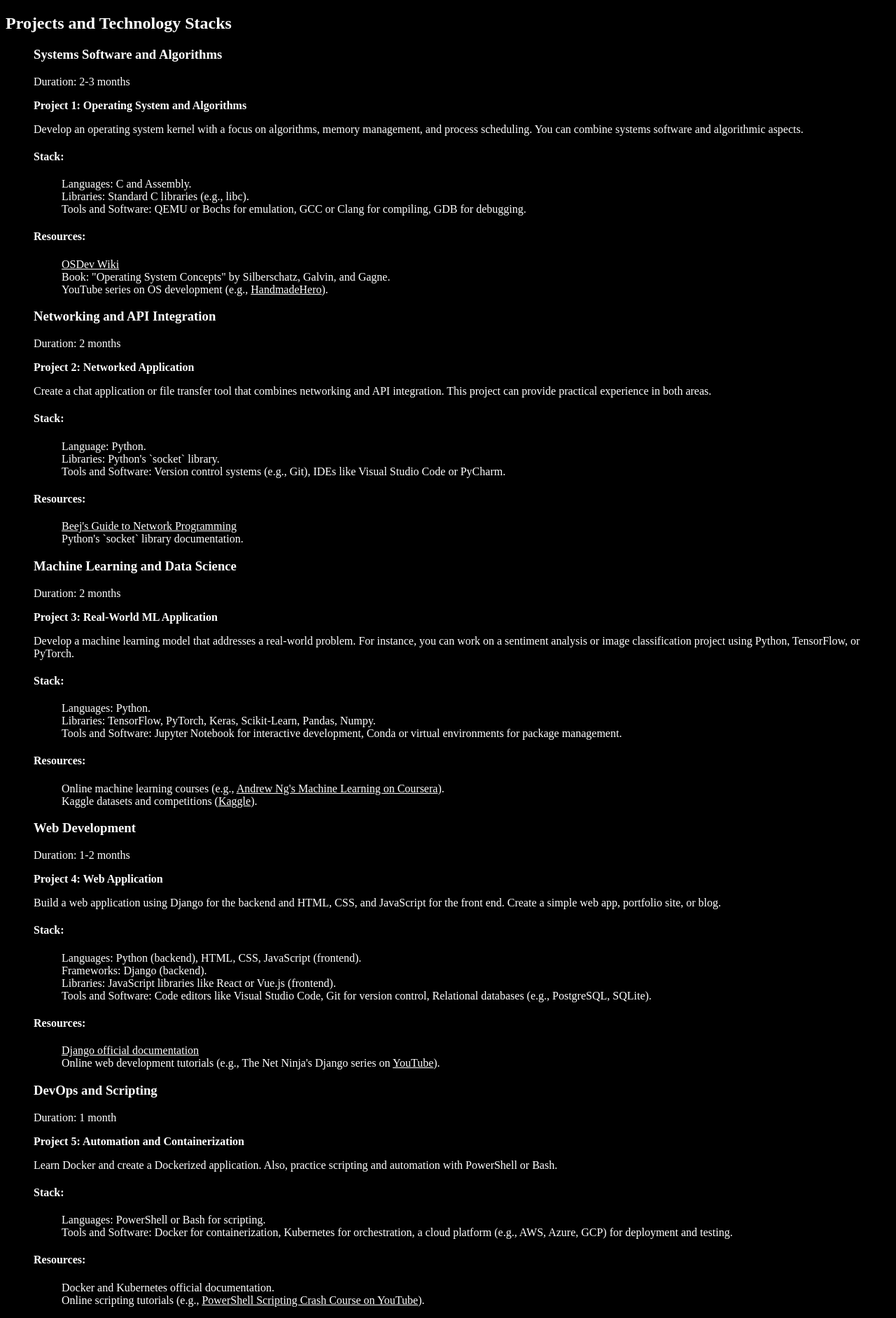
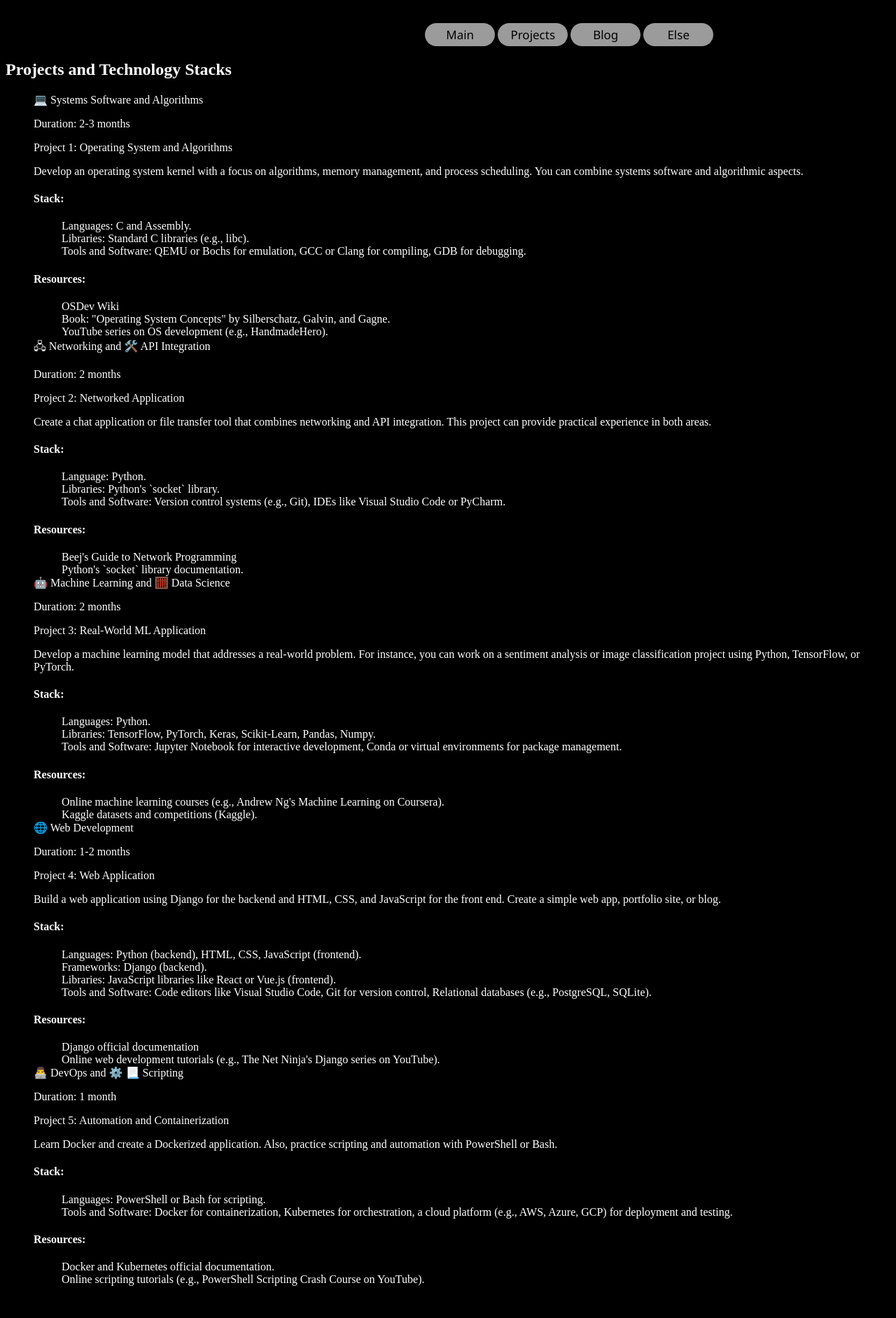
Before and after one commit to leonado10000/Dev, a Django app: page /projects in a window 1280 px wide. Shown: the whole page at 70% size. After the commit the page ends 1837 px from the top, so only its background shows below. Run offline with Django 4.2, Linux system fonts and the light colour scheme.

Commit message:
projects and navbar

```diff
--- a/Portfolio/templates/index.html
+++ b/Portfolio/templates/index.html
@@ -70,7 +70,7 @@
                     padding-bottom: 5px;
                 }
                 a{
-
+                    text-decoration: none;
                     transition: ease-out 300ms;
                 }
                 a:hover{
@@ -86,10 +86,10 @@
 
 
         <div id="head-container">
-            <a href="">
+            <a href="{% url 'ind' %}">
                 <div id="nav-bar-option">Main</div>
             </a>
-            <a href="">
+            <a href="{% url 'projects' %}">
                 <div id="nav-bar-option">Projects</div>
             </a>
             <a href="">
--- a/Portfolio/templates/projects.html
+++ b/Portfolio/templates/projects.html
@@ -1,12 +1,15 @@
 <!DOCTYPE html>
 <html>
 <head>
-    <title>Project List</title>
+    <meta charset="UTF-8">
+    <meta name="viewport" content="width=device-width, initial-scale=1.0">
+    <link rel="shortcut icon" href="https://images.emojiterra.com/google/noto-emoji/unicode-15/color/svg/1f355.svg" type="image/x-icon">
+    <title>🍄 Project List</title>
     <style>
-        @media  (max-width:800px){
+        @media (max-width: 800px){
             body{
-                background-color: wheat;
-                -webkit-text-fill-color: rgb(236, 0, 0);
+                background-color: rgb(0, 0, 0);
+                -webkit-text-fill-color: rgb(255, 255, 255);
             }
         }
         @media (min-width: 801px) {
@@ -19,14 +22,153 @@
 </head>
 <body>
 
+
+    <div class="section" id="head-section">
+        <style>
+            @media (max-width: 800px){
+                #head-section{
+                    /* background-color: rgba(255, 255, 255, 0.1); */
+                }
+                #head-container{
+                    margin-left: 10%;
+                    /* margin-right: 10%; */
+                    padding-top: 25px;
+                    padding-right: 10%;
+                    text-align: right;
+                }
+                #nav-bar-option{
+                    text-align: center;
+                    display: inline-block;
+
+                    background-color: rgba(255, 255, 255, 0.607);
+                    -webkit-text-fill-color: rgb(0, 0, 0);
+                    font-family: 'Segoe UI', Tahoma, Geneva, Verdana, sans-serif;
+                    font-size: 15px;
+                    font-weight: 600;
+
+                    border-radius: 25px;
+                    min-width: 70px;
+                    padding-top: 5px;
+                    padding-bottom: 5px;
+                }
+                a{
+                    text-decoration: none;
+                    transition: ease-out 300ms;
+                }
+                a:hover{
+                    margin-top: 30px;
+                    margin-left: 10px;
+                    margin-right: 10px;
+                    padding-bottom: 10px;
+                    border-bottom: 2px solid skyblue;
+                    transition: ease-in 300ms;
+                }
+            }
+            @media(min-width: 801px){
+                #head-section{
+                    /* background-color: rgba(255, 255, 255, 0.1); */
+                }
+                #head-container{
+                    margin-left: 10%;
+                    margin-right: 10%;
+                    padding-top: 25px;
+                    padding-right: 10%;
+                    text-align: right;
+                }
+                #nav-bar-option{
+                    text-align: center;
+                    display: inline-block;
+
+                    background-color: rgba(255, 255, 255, 0.607);
+                    -webkit-text-fill-color: black;
+                    font-family: 'Segoe UI', Tahoma, Geneva, Verdana, sans-serif;
+                    font-weight: 400;
+                    font-size: 17px;
+
+                    border-radius: 25px;
+                    min-width: 100px;
+                    padding-top: 5px;
+                    padding-bottom: 5px;
+                }
+                a{
+                    text-decoration: none;
+                    transition: ease-out 300ms;
+                }
+                a:hover{
+                    margin-top: 30px;
+                    margin-left: 10px;
+                    margin-right: 10px;
+                    padding-bottom: 10px;
+                    border-bottom: 2px solid skyblue;
+                    transition: ease-in 300ms;
+                }
+            }
+        </style>
+
+
+        <div id="head-container">
+            <a href="{% url 'ind' %}">
+                <div id="nav-bar-option">Main</div>
+            </a>
+            <a href="{% url 'projects' %}">
+                <div id="nav-bar-option">Projects</div>
+            </a>
+            <a href="">
+                <div id="nav-bar-option">Blog</div>
+            </a>
+            <a href="">
+                <div id="nav-bar-option">Else</div>
+            </a>
+        </div>
+    </div>
+
     <h2>Projects and Technology Stacks</h2>
 
-    <ul>
-        <li>
-            <h3>Systems Software and Algorithms</h3>
-            <p>Duration: 2-3 months</p>
-            <p><strong>Project 1: Operating System and Algorithms</strong></p>
-            <p>Develop an operating system kernel with a focus on algorithms, memory management, and process scheduling. You can combine systems software and algorithmic aspects.</p>
+        <style>
+            @media (max-width: 800px){
+                #project-container{
+                    padding-left: 3%;
+                    padding-right: 3%  ;
+                    display: grid;
+
+                    font-family: 'Segoe UI', Tahoma, Geneva, Verdana, sans-serif;
+                }
+                #project{
+                    margin-top: 20px;
+                    padding-bottom: 10px;
+                    border-bottom: 2px solid rgba(255, 255, 255, 0.174);
+                }
+                .project-topic{
+                    font-size: 27px;
+                }
+                #duration{
+                    font-size: 15px;
+                    font-weight: 100;
+                    -webkit-text-fill-color: rgba(255, 255, 255, 0.3);
+                }
+                p{
+                    margin: 0;
+                }
+                #project-name{
+                    font-size: 20px;
+                }
+                .project-idea{
+                    font-size: 15px;
+                    font-weight: 100;
+                    -webkit-text-fill-color: rgba(255, 255, 255, 0.5);
+                }
+
+            }
+        </style>
+    <ul id="project-container">
+        <li id="project">
+            <div class="project-topic">
+                💻 Systems Software and Algorithms
+            </div>
+            <p id="duration">Duration: 2-3 months</p>
+            <p id="project-name">Project 1: Operating System and Algorithms</p>
+            <p class="project-idea">Develop an operating system kernel with a focus on algorithms, memory management, and process scheduling.
+                 You can combine systems software and algorithmic aspects.</p>
 
             <h4>Stack:</h4>
             <ul>
@@ -43,11 +185,14 @@
             </ul>
         </li>
 
-        <li>
-            <h3>Networking and API Integration</h3>
-            <p>Duration: 2 months</p>
-            <p><strong>Project 2: Networked Application</strong></p>
-            <p>Create a chat application or file transfer tool that combines networking and API integration. This project can provide practical experience in both areas.</p>
+        <li id="project">
+            <div class="project-topic">
+                🖧 Networking and 🛠️ API Integration
+            </div>
+            <p id="duration">Duration: 2 months</p>
+            <p id="project-name">Project 2: Networked Application</p>
+            <p class="project-idea">Create a chat application or file transfer tool that combines networking and API integration.
+                 This project can provide practical experience in both areas.</p>
 
             <h4>Stack:</h4>
             <ul>
@@ -63,11 +208,14 @@
             </ul>
         </li>
 
-        <li>
-            <h3>Machine Learning and Data Science</h3>
-            <p>Duration: 2 months</p>
-            <p><strong>Project 3: Real-World ML Application</strong></p>
-            <p>Develop a machine learning model that addresses a real-world problem. For instance, you can work on a sentiment analysis or image classification project using Python, TensorFlow, or PyTorch.</p>
+        <li id="project">
+            <div class="project-topic">
+                🤖 Machine Learning and 🧮 Data Science
+            </div>
+            <p id="duration">Duration: 2 months</p>
+            <p id="project-name">Project 3: Real-World ML Application</p>
+            <p class="project-idea">Develop a machine learning model that addresses a real-world problem.
+                For instance, you can work on a sentiment analysis or image classification project using Python, TensorFlow, or PyTorch.</p>
 
             <h4>Stack:</h4>
             <ul>
@@ -83,11 +231,15 @@
             </ul>
         </li>
 
-        <li>
-            <h3>Web Development</h3>
-            <p>Duration: 1-2 months</p>
-            <p><strong>Project 4: Web Application</strong></p>
-            <p>Build a web application using Django for the backend and HTML, CSS, and JavaScript for the front end. Create a simple web app, portfolio site, or blog.</p>
+        <li id="project">
+            <div class="project-topic">
+                🌐 Web Development
+            </div>
+
+            <p id="duration">Duration: 1-2 months</p>
+            <p id="project-name">Project 4: Web Application</p>
+            <p class="project-idea">Build a web application using Django for the backend and HTML, CSS, and JavaScript for the front end.
+                 Create a simple web app, portfolio site, or blog.</p>
 
             <h4>Stack:</h4>
             <ul>
@@ -104,11 +256,14 @@
             </ul>
         </li>
 
-        <li>
-            <h3>DevOps and Scripting</h3>
-            <p>Duration: 1 month</p>
-            <p><strong>Project 5: Automation and Containerization</strong></p>
-            <p>Learn Docker and create a Dockerized application. Also, practice scripting and automation with PowerShell or Bash.</p>
+        <li id="project">
+            <div class="project-topic">
+                👨‍💻 DevOps and ⚙️ 📃 Scripting
+            </div>
+            <p id="duration">Duration: 1 month</p>
+            <p id="project-name">Project 5: Automation and Containerization</p>
+            <p class="project-idea">Learn Docker and create a Dockerized application.
+                Also, practice scripting and automation with PowerShell or Bash.</p>
 
             <h4>Stack:</h4>
             <ul>
--- a/Portfolio/urls.py
+++ b/Portfolio/urls.py
@@ -2,6 +2,6 @@ from django.urls import path
 
 from . import views
 urlpatterns = [
-    path('', views.index),
-    path('projects', views.projects)
+    path('', views.index, name="ind"),
+    path('projects', views.projects, name="projects")
 ]
```
